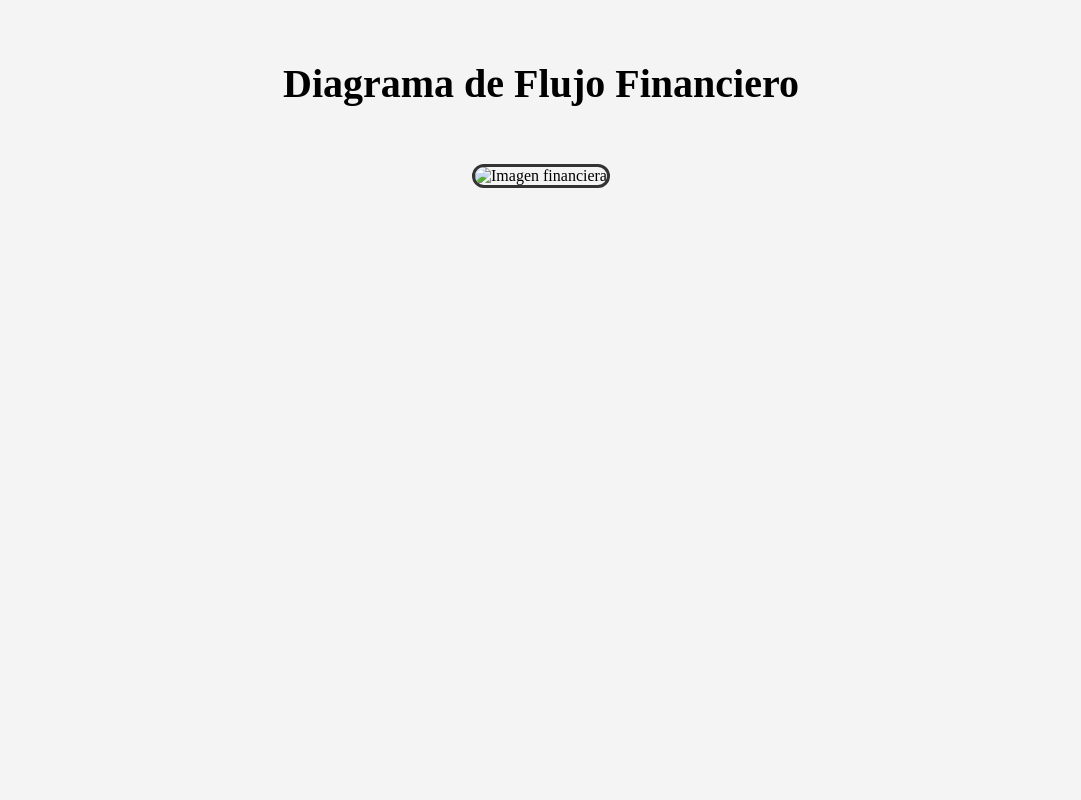
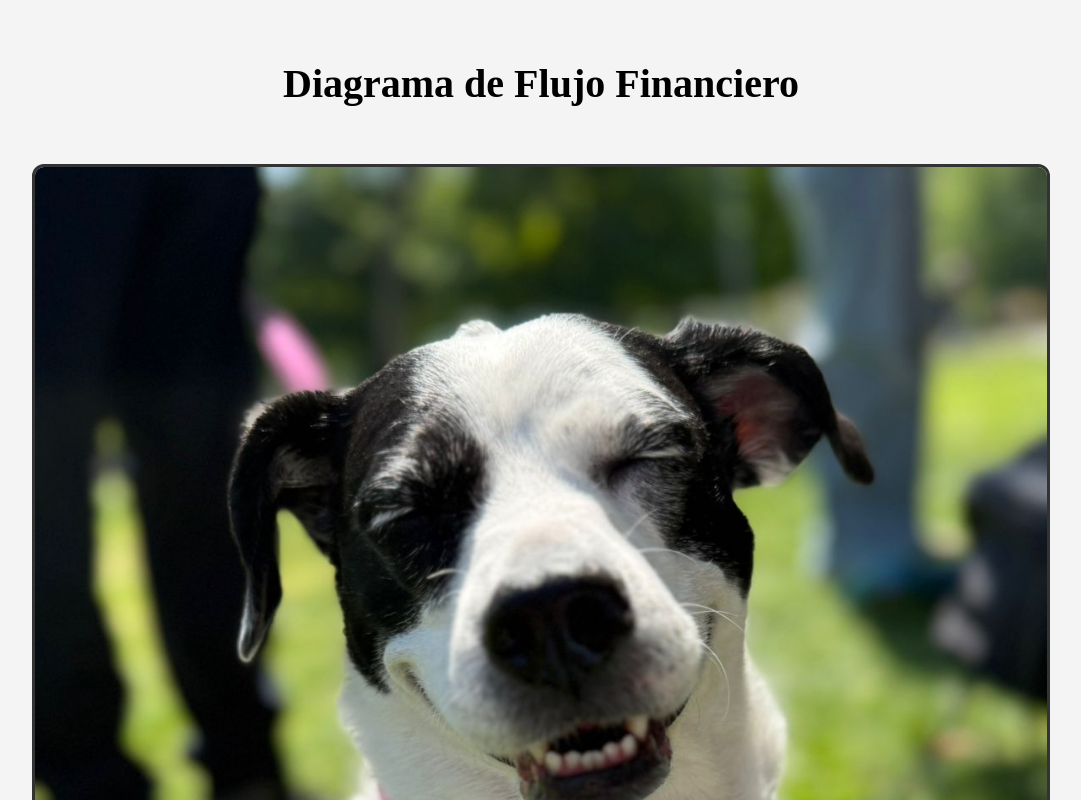
Before and after one commit to yessikarc/tarea-cloud-azure-nginx, a plain HTML site: page index.html in a window 1280 px wide. Shown: the top 800 px of the page, without its empty margins (99-1180 px from the left). Drawn offline with Linux system fonts and the light colour scheme.

Commit message:
Update index.html

```diff
--- a/index.html
+++ b/index.html
@@ -10,7 +10,7 @@
         Diagrama de Flujo Financiero
     </h1>
 
-    <img src="20251110_004508000_iOS.jpg"
+    <img src="img/20251110_004508000_iOS.jpg"
          alt="Imagen financiera"
          style="margin-top: 30px; max-width:80%; height:auto; border:3px solid #333; border-radius:12px;">
 
```
